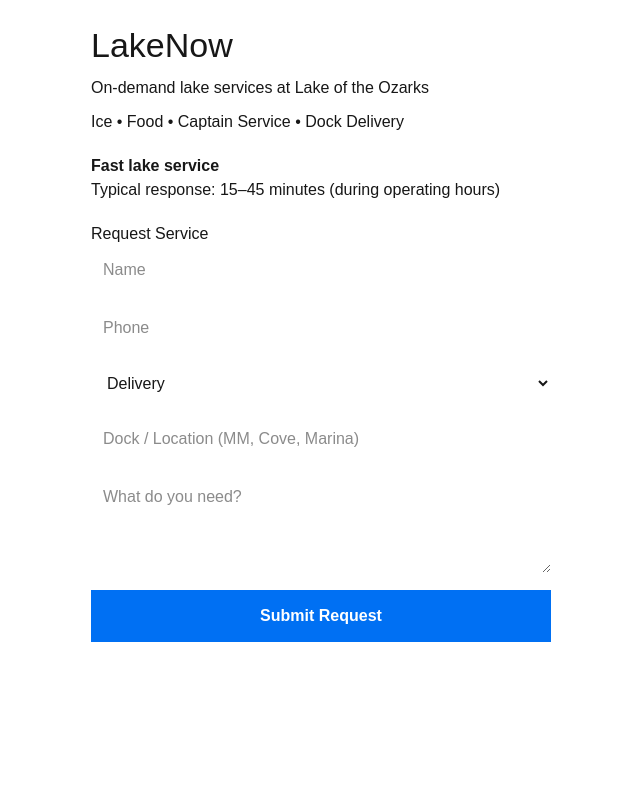
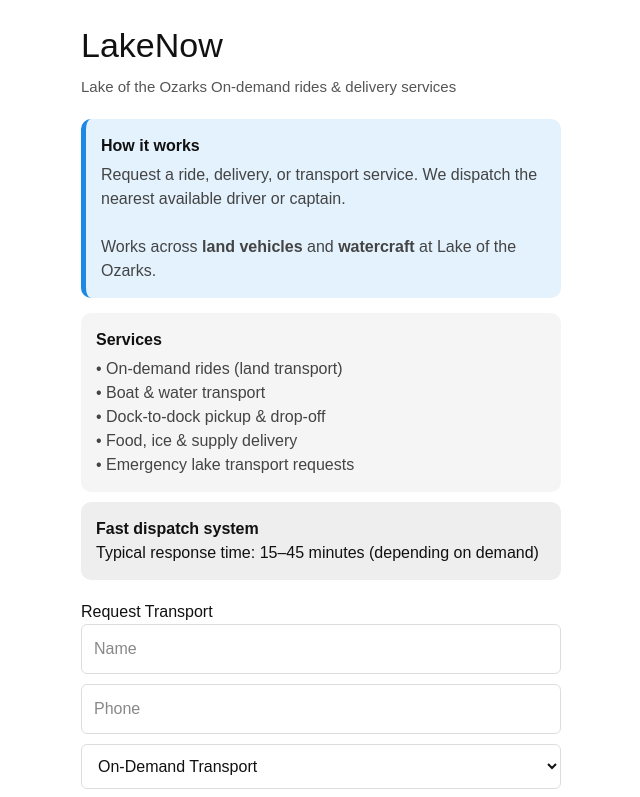
Before and after one commit to kiweb3dev/lakenow, a Next.js app: page / in a window 1280 px wide. Shown: the top 797 px of the page, without its empty margins (319-959 px from the left). Built offline with nearby package versions, Linux system fonts and the light colour scheme; no server answers.

Commit message:
LakeNow land + water transport positioning update

```diff
--- a/src/app/page.tsx
+++ b/src/app/page.tsx
@@ -7,7 +7,7 @@
   const [form, setForm] = useState({
     name: "",
     phone: "",
-    service: "Delivery",
+    service: "On-Demand Transport",
     location: "",
     notes: ""
   });
@@ -32,56 +32,67 @@
       return;
     }
 
-    alert("Request sent! We’re on the way 🚤");
+    alert("Request received — nearest driver/captain will respond 🚤");
 
     setForm({
       name: "",
       phone: "",
-      service: "Delivery",
+      service: "On-Demand Transport",
       location: "",
       notes: ""
     });
   };
 
   return (
-    <main
-      style={{
-        padding: 20,
-        fontFamily: "Arial",
-        maxWidth: 500,
-        margin: "0 auto"
-      }}
-    >
-      <h1 style={{ fontSize: 34, marginBottom: 5 }}>LakeNow</h1>
+    <main style={styles.page}>
+      <div style={styles.container}>
 
-      <p style={{ marginBottom: 10 }}>
-        On-demand lake services at Lake of the Ozarks
+        {/* HEADER */}
+        <h1 style={styles.title}>LakeNow</h1>
+
+        <p style={styles.subtitle}>
+          Lake of the Ozarks On-demand rides & delivery services
         </p>
 
-      <p style={{ marginBottom: 20 }}>
-        Ice • Food • Captain Service • Dock Delivery
-      </p>
-
-      <div style={{ marginBottom: 20 }}>
-        <b>Fast lake service</b>
-        <p style={{ margin: 0 }}>
-          Typical response: 15–45 minutes (during operating hours)
+        {/* HOW IT WORKS */}
+        <div style={styles.cardBlue}>
+          <p style={styles.cardTitle}>How it works</p>
+          <p style={styles.cardText}>
+            Request a ride, delivery, or transport service. We dispatch the nearest available driver or captain.
+            <br /><br />
+            Works across <b>land vehicles</b> and <b>watercraft</b> at Lake of the Ozarks.
           </p>
         </div>
 
-      <h2>Request Service</h2>
+        {/* SERVICES */}
+        <div style={styles.card}>
+          <p style={styles.cardTitle}>Services</p>
+          <p style={styles.cardText}>
+            • On-demand rides (land transport)<br/>
+            • Boat & water transport<br/>
+            • Dock-to-dock pickup & drop-off<br/>
+            • Food, ice & supply delivery<br/>
+            • Emergency lake transport requests
+          </p>
+        </div>
+
+        {/* STATUS */}
+        <div style={styles.cardGrey}>
+          <b>Fast dispatch system</b>
+          <p style={{ margin: 0 }}>
+            Typical response time: 15–45 minutes (depending on demand)
+          </p>
+        </div>
+
+        {/* FORM */}
+        <h2 style={{ marginTop: 20 }}>Request Transport</h2>
 
         <input
           name="name"
           placeholder="Name"
           value={form.name}
           onChange={update}
-        style={{
-          width: "100%",
-          padding: 12,
-          marginBottom: 10,
-          fontSize: 16
-        }}
+          style={styles.input}
         />
 
         <input
@@ -89,72 +100,115 @@
           placeholder="Phone"
           value={form.phone}
           onChange={update}
-        style={{
-          width: "100%",
-          padding: 12,
-          marginBottom: 10,
-          fontSize: 16
-        }}
+          style={styles.input}
         />
 
         <select
           name="service"
           value={form.service}
           onChange={update}
-        style={{
-          width: "100%",
-          padding: 12,
-          marginBottom: 10,
-          fontSize: 16
-        }}
+          style={styles.input}
         >
-        <option>Delivery</option>
-        <option>Captain</option>
-        <option>Ride</option>
+          <option>On-Demand Transport</option>
+          <option>Land Ride (Car)</option>
+          <option>Water Transport (Boat)</option>
+          <option>Dock-to-Dock Ride</option>
+          <option>Delivery (Food / Supplies)</option>
         </select>
 
         <input
           name="location"
-        placeholder="Dock / Location (MM, Cove, Marina)"
+          placeholder="Pickup / Dock / Marina Location"
           value={form.location}
           onChange={update}
-        style={{
-          width: "100%",
-          padding: 12,
-          marginBottom: 10,
-          fontSize: 16
-        }}
+          style={styles.input}
         />
 
         <textarea
           name="notes"
-        placeholder="What do you need?"
+          placeholder="What do you need transported?"
           value={form.notes}
           onChange={update}
-        style={{
+          style={{ ...styles.input, height: 100 }}
+        />
+
+        <button onClick={submit} style={styles.button}>
+          Request Transport
+        </button>
+
+      </div>
+    </main>
+  );
+}
+
+/* ===== STYLES ===== */
+
+const styles: any = {
+  page: {
+    background: "#ffffff",
+    minHeight: "100vh",
+    fontFamily: "Arial",
+    color: "#111"
+  },
+  container: {
+    maxWidth: 520,
+    margin: "0 auto",
+    padding: 20
+  },
+  title: {
+    fontSize: 34,
+    marginBottom: 5,
+    color: "#111"
+  },
+  subtitle: {
+    color: "#555",
+    marginBottom: 20,
+    fontSize: 15
+  },
+  card: {
+    background: "#f5f5f5",
+    padding: 15,
+    borderRadius: 10,
+    marginBottom: 10
+  },
+  cardGrey: {
+    background: "#eeeeee",
+    padding: 15,
+    borderRadius: 10,
+    marginBottom: 10
+  },
+  cardBlue: {
+    background: "#e3f2fd",
+    padding: 15,
+    borderRadius: 10,
+    marginBottom: 15,
+    borderLeft: "5px solid #1E88E5"
+  },
+  cardTitle: {
+    fontWeight: "bold",
+    marginBottom: 5
+  },
+  cardText: {
+    margin: 0,
+    color: "#444"
+  },
+  input: {
     width: "100%",
     padding: 12,
     marginBottom: 10,
     fontSize: 16,
-          height: 100
-        }}
-      />
-
-      <button
-        onClick={submit}
-        style={{
+    border: "1px solid #ddd",
+    borderRadius: 6
+  },
+  button: {
     width: "100%",
     padding: 14,
-          background: "#0070f3",
+    background: "#1E88E5",
     color: "white",
     border: "none",
     fontSize: 16,
     fontWeight: "bold",
+    borderRadius: 6,
     cursor: "pointer"
-        }}
-      >
-        Submit Request
-      </button>
-    </main>
-  );
   }
+};
```
Lines whose indentation alone changed are shown as unchanged.
